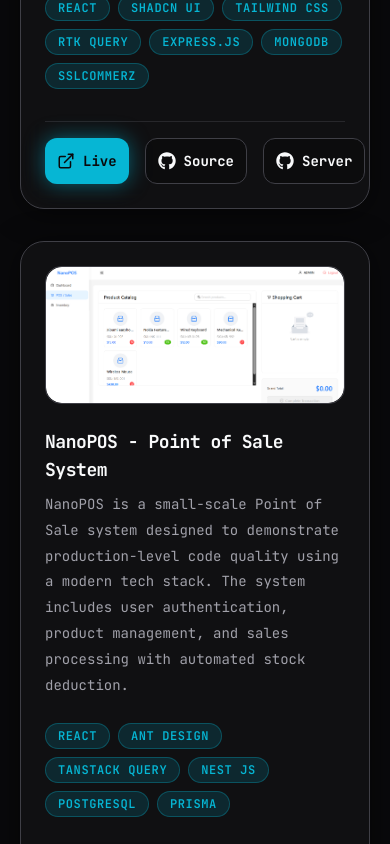
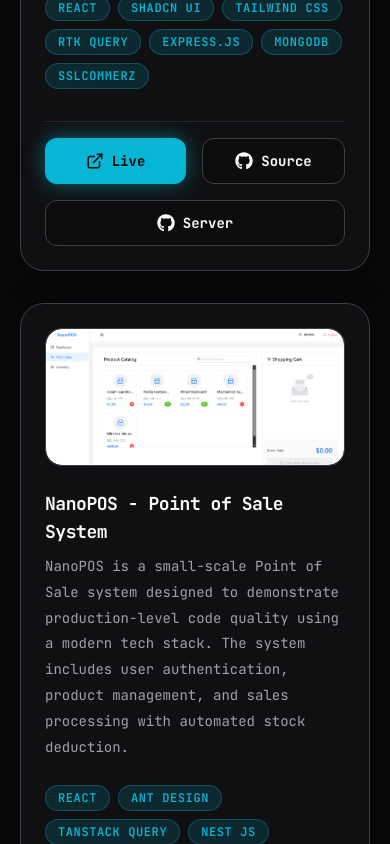
Before and after one commit to AH-Ratul/my-portfolio, a React (Vite) app: page / in a window 390 px wide. Shown: the part 4200-5044 px from the top of the page. Built offline with nearby package versions, Linux system fonts and the light colour scheme.

Commit message:
some update

```diff
--- a/src/components/Projects/Projects.jsx
+++ b/src/components/Projects/Projects.jsx
@@ -160,7 +160,7 @@
 
             {/* Action Buttons */}
             <div className="flex justify-end  pt-4 border-t border-dark-border/50">
-              <div className="flex gap-4 w-full lg:w-1/2">
+              <div className="flex flex-wrap gap-4 w-full lg:w-1/2">
                 <motion.a
                   href={project.liveUrl}
                   whileHover={{ scale: 1.05 }}
```
